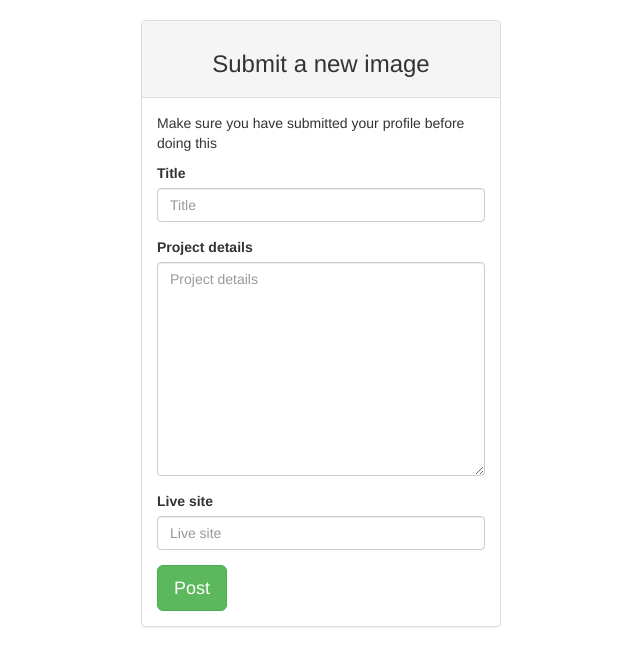
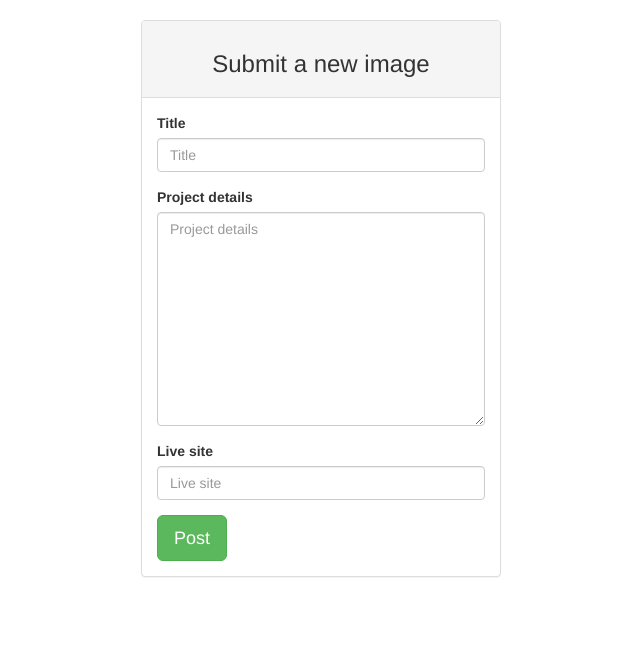
Before and after one commit to AbugaAroni/DjangoIp3, a Django app: page /new/project in a window 1280 px wide. Shown: the part 52-718 px from the top of the page, without its empty margins (334-974 px from the left). Run offline with Django 3.2, Linux system fonts and the light colour scheme; a user stored in the database is signed in; some libraries are stand-ins or nearby versions.

Commit message:
fix errors for profile submission

```diff
--- a/awards/templates/navbar.html
+++ b/awards/templates/navbar.html
@@ -28,13 +28,12 @@
     <div class="navbar-header">
             {% if user.is_authenticated %}
                     <a class="navbar-brand" href="/accounts/profile">My profile |</a>
-                    <a class='btn btn-default' href="{% url 'new_project' %}">Add a new project</a>
-                  <a class="navbar-brand" href="accounts/logout">Logout |</a>
-
+                  <a class="navbar-brand" href="/accounts/logout">Logout |</a>
           {% else %}
               <a class="navbar-brand" href="/accounts/login">Login |</a>
               <a class="navbar-brand" href="/accounts/register">Sign up |</a>
             {% endif %}
+      <a class='btn btn-default' href="{% url 'new_project' %}">Add a new project</a>
           </div>
   </div>
 </nav>
--- a/awards/templates/new_project.html
+++ b/awards/templates/new_project.html
@@ -16,7 +16,6 @@
           <h3 class="text-center">Submit a new image</h3>
         </div>
         <div class="panel-body">
-          <p style="font-style: italics;">Make sure you have submitted your profile before doing this</p>
     <form  action="{%url 'new_project'%}" method="post" enctype="multipart/form-data">
       {%csrf_token%}
 
--- a/awards/views.py
+++ b/awards/views.py
@@ -52,7 +52,7 @@ def profile(request):
             Profilez = form.save(commit=False)
             Profilez.username = current_user
             Profilez.save()
-        return render(request, 'accounts/profile.html', {"form": form, "projects":projects, "profiles":profiles})
+        return redirect(profile)
 
     else:
         form = NewProfileForm()
```
